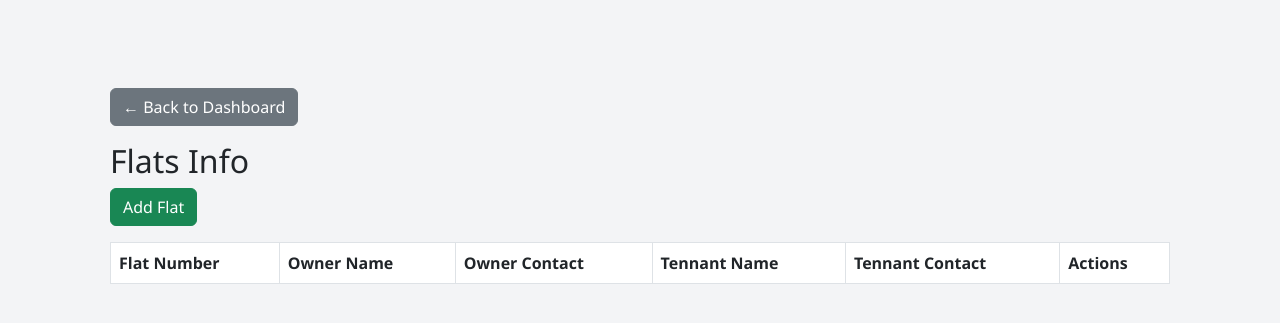
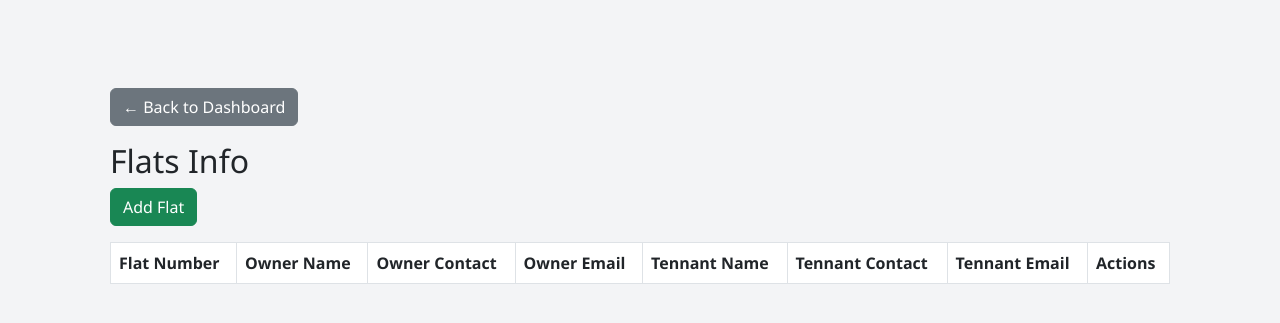
Before and after one commit to namburusowjanya/flask_apart, a Flask app: page /flats/info in a window 1280 px wide. Shown: the part 52-375 px from the top of the page. Run offline with Flask 3, Linux system fonts and the light colour scheme; the visitor is signed in with stand-in values (Sample User, id 1); lists and menus that the app fills with data are empty.

Commit message:
send emails for pending dues

```diff
--- a/app/config.py
+++ b/app/config.py
@@ -3,6 +3,6 @@ basedir = os.path.abspath(os.path.dirname(__file__))
 
 class Config:
     SECRET_KEY = 'Add your secret_key'
-    SQLALCHEMY_DATABASE_URI = 'mysql+pymysql://user_name:your_password@localhost/myflaskdb'
+    SQLALCHEMY_DATABASE_URI = 'mysql+pymysql://system:new_password@localhost/myflaskdb'
 
     SQLALCHEMY_TRACK_MODIFICATIONS = False
--- a/app/models.py
+++ b/app/models.py
@@ -8,8 +8,10 @@ class Flat(db.Model):
     flat_number = db.Column(db.String(10),unique=True,nullable=False,)
     owner_name = db.Column(db.String(100), nullable=False)
     owner_contact = db.Column(db.String(15), nullable=False)
+    owner_email = db.Column(db.String(100),nullable=False)
     tennant_name = db.Column(db.String(100), nullable=True)
     tennant_contact = db.Column(db.String(15), nullable=True)
+    tennant_email = db.Column(db.String(100),nullable=False)
 
     bills = db.relationship(
         'MaintenanceBill',
@@ -40,7 +42,6 @@ class Expense(db.Model):
     expense_id = db.Column(db.Integer, primary_key=True)
     flat_id = db.Column(db.Integer, db.ForeignKey('flats.flat_id', ondelete="CASCADE"))  # link to flat
     category = db.Column(db.String(50), nullable=False)
-    # description = db.Column(db.Text)
     amount = db.Column(db.Float, nullable=False)
     date = db.Column(db.Date, nullable=False)
     receipt_url = db.Column(db.String(255))
--- a/app/routes.py
+++ b/app/routes.py
@@ -6,7 +6,8 @@ import os
 import logging
 from apscheduler.schedulers.background import BackgroundScheduler
 from datetime import datetime, timedelta
-from app import db
+from app import db,mail
+from flask_mail import Message
 from app.models import (
     User, Flat, MaintenanceBill,
     Expense, FinancialReport, CategoryBudget,AdvancePayment,Credit)
@@ -37,8 +38,10 @@ def flats_info():
             'flat_number': flat.flat_number,
             'owner_name': flat.owner_name,
             'owner_contact': flat.owner_contact,
+            'owner_email': flat.owner_email,
             'tennant_name': flat.tennant_name,
-            'tennant_contact': flat.tennant_contact
+            'tennant_contact': flat.tennant_contact,
+            'tennant_email': flat.tennant_email,
         })
     return render_template('total_flats.html', flats=flats_data)
 
@@ -58,8 +61,10 @@ def save_flat():
     flat.flat_number = request.form.get('flat_number')
     flat.owner_name = request.form.get('owner_name')
     flat.owner_contact = request.form.get('owner_contact')
+    flat.owner_email = request.form.get('owner_email')
     flat.tennant_name = request.form.get('tennant_name')
     flat.tennant_contact = request.form.get('tennant_contact')
+    flat.tennant_email = request.form.get('tennant_email')
 
     try:
         db.session.commit()
@@ -352,18 +357,23 @@ def add_advance_payment():
 @login_required
 def pending_dues():
     selected_month = request.args.get("month", datetime.today().strftime("%Y-%m"))
+    pending_data = get_pending_data(selected_month)
 
+    return render_template(
+        "pending_dues.html",
+        pending_data=pending_data,
+        selected_month=selected_month,
+        email_results=[],
+        message=None
+    )
+def get_pending_data(selected_month):
     flats = Flat.query.all()
     pending_data = []
-
     for flat in flats:
         flat_id = flat.flat_id
+        advances = AdvancePayment.query.filter_by(flat_id=flat_id).all()
+        prepaid_months = set()
 
-        # 1. Get all advance payments for the flat
-        advances = AdvancePayment.query.filter_by(flat_id=flat_id).all()
-
-        # 2. Build set of prepaid months
-        prepaid_months = set()
         for adv in advances:
             year, month = map(int, adv.start_month.split('-'))
             for _ in range(adv.months_paid_for):
@@ -373,22 +383,92 @@ def pending_dues():
                     month = 1
                     year += 1
 
-        # 3. If the selected month is NOT in prepaid months, it's pending
         if selected_month not in prepaid_months:
-            # Create a pseudo bill just for display purposes
             pseudo_bill = MaintenanceBill(
                 flat_id=flat_id,
-                base_amount=1500.0,  # Default rent
+                base_amount=1500.0,
                 month=selected_month,
                 status="Pending",
                 method=""
             )
-            pending_data.append({
-                "flat": flat,
-                "bills": [pseudo_bill]
-            })
+            pending_data.append({"flat": flat, "bills": [pseudo_bill]})
 
-    return render_template("pending_dues.html", pending_data=pending_data, selected_month=selected_month)
+    return pending_data
+@main_bp.route("/send_due_emails", methods=["POST"])
+@login_required
+def send_due_emails():
+    selected_month = request.form.get("month", datetime.today().strftime("%Y-%m"))
+    selected_flats = request.form.getlist("selected_flats")
+    results = []
+    if not selected_flats:
+        pending_data = get_pending_data(selected_month)
+        return render_template(
+            "pending_dues.html",
+            pending_data=pending_data,
+            selected_month=selected_month,
+            email_results=[],
+            message="⚠️ No flats selected for email reminder."
+        )
+
+    flats = Flat.query.filter(Flat.flat_id.in_(selected_flats)).all()
+
+    for flat in flats:
+        try:
+            advances = AdvancePayment.query.filter_by(flat_id=flat.flat_id).all()
+            prepaid_months = set()
+            for adv in advances:
+                year, month = map(int, adv.start_month.split('-'))
+                for _ in range(adv.months_paid_for):
+                    prepaid_months.add(f"{year}-{str(month).zfill(2)}")
+                    month += 1
+                    if month > 12:
+                        month = 1
+                        year += 1
+
+            if selected_month not in prepaid_months:
+                send_due_email(flat, selected_month)
+                results.append((flat.flat_number, "✅ Sent"))
+            else:
+                results.append((flat.flat_number, "⏭️ Already paid"))
+        except Exception as e:
+            results.append((flat.flat_number, f"❌ Failed: {str(e)[:80]}"))
+
+    pending_data = get_pending_data(selected_month)
+
+    return render_template(
+        "pending_dues.html",
+        pending_data=pending_data,
+        selected_month=selected_month,
+        email_results=results,
+        message=None
+    )
+
+def send_due_email(flat, month):
+    """Send a reminder email for pending dues."""
+    subject = f"Maintenance Due Reminder - {month}"
+    recipients = []
+    if flat.tennant_email:
+        recipients.append(flat.tennant_email)
+    elif flat.owner_email:
+        recipients.append(flat.owner_email)
+    if not recipients:
+        return
+    msg = Message(subject=subject, recipients=recipients)
+    msg.body = f"""
+                Dear {flat.tennant_name or flat.owner_name},
+                This is a gentle reminder that your maintenance payment for {month} is pending.
+                Flat Number: {flat.flat_number}
+                Owner: {flat.owner_name}
+                Amount Due: ₹1500
+                Please make your payment at your earliest convenience.
+                Best regards,
+                Your Housing Society Team"""
+
+    try:
+        mail.send(msg)
+        print(f"✅ Email sent to {recipients} for Flat {flat.flat_number}")
+    except Exception as e:
+        print(f"❌ Failed to send email to {recipients}: {e}")
 
 @main_bp.route('/credits', methods=['GET'])
 @login_required
--- a/app/templates/total_flats.html
+++ b/app/templates/total_flats.html
@@ -24,7 +24,11 @@
     </div>
     <div class="mb-2">
       <label>Owner Contact:</label>
-      <input type="number" name="owner_contact" id="owner_contact" required class="form-control">
+      <input type="number" name="owner_contact" id="owner_contact"  class="form-control">
+    </div>
+    <div class="mb-2">
+      <label>Owner Email:</label>
+      <input type="email" name="owner_email" id="owner_email" required class="form-control">
     </div>
     <div class="mb-2">
       <label>Tennant Name:</label>
@@ -34,7 +38,10 @@
       <label>Tennant Contact:</label>
       <input type="number" name="tennant_contact" id="tennant_contact" class="form-control">
     </div>
-
+    <div class="mb-2">
+      <label>Tennant Email:</label>
+      <input type="email" name="tennant_email" id="tennant_email" class="form-control">
+    </div>
     <button type="submit" class="btn btn-primary">Save</button>
     <button type="button" id="cancelBtn" class="btn btn-secondary">Cancel</button>
   </form>
@@ -46,8 +53,10 @@
         <th>Flat Number</th>
         <th>Owner Name</th>
         <th>Owner Contact</th>
+        <th>Owner Email</th>
         <th>Tennant Name</th>
         <th>Tennant Contact</th>
+        <th>Tennant Email</th>
         <th>Actions</th>
       </tr>
     </thead>
@@ -57,8 +66,10 @@
         <td>{{ flat.flat_number }}</td>
         <td>{{ flat.owner_name }}</td>
         <td>{{ flat.owner_contact }}</td>
+        <td>{{ flat.owner_email }}</td>
         <td>{{flat.tennant_name}}</td>
         <td>{{flat.tennant_contact}}</td>
+        <td>{{ flat.tennant_email }}</td>
         <td>
           <!-- Edit Button -->
           <button class="btn btn-sm btn-primary edit-btn"
@@ -66,12 +77,13 @@
                   data-flat_number="{{ flat.flat_number }}"
                   data-owner_name="{{ flat.owner_name }}"
                   data-owner_contact="{{ flat.owner_contact }}"
+                  data-owner_email="{{ flat.owner_email }}"
                   data-tennant_name="{{ flat.tennant_name }}"
-                  data-tennant_contact="{{ flat.tennant_contact }}">
+                  data-tennant_contact="{{ flat.tennant_contact }}"
+                  data-tennant_email="{{ flat.tennant_email }}">
             Edit
           </button>
 
-          <!-- Delete Button Form -->
           <form method="POST" action="{{ url_for('main.delete_flat', flat_id=flat.flat_id) }}"
                 style="display:inline;"
                 onsubmit="return confirm('Are you sure you want to delete this flat?');">
@@ -98,9 +110,10 @@
       document.getElementById('flat_number').value = button.dataset.flat_number;
       document.getElementById('owner_name').value = button.dataset.owner_name;
       document.getElementById('owner_contact').value = button.dataset.owner_contact;
+      document.getElementById('owner_email').value = button.dataset.owner_email;
       document.getElementById('tennant_name').value = button.dataset.tennant_name;
       document.getElementById('tennant_contact').value = button.dataset.tennant_contact;
-
+      document.getElementById('tennant_email').value = button.dataset.tennant_email;
       document.getElementById('flatForm').style.display = 'block';
     });
   });
@@ -117,8 +130,10 @@
     document.getElementById('flat_number').value = '';
     document.getElementById('owner_name').value = '';
     document.getElementById('owner_contact').value = '';
+    document.getElementById('owner_email').value = '';
     document.getElementById('tennant_name').value = '';
     document.getElementById('tennant_contact').value = '';
+    document.getElementById('tennant_email').value = '';
   }
 </script>
 {% endblock %}
```
Also changed, not shown: app/__init__.py (+9 -1 lines), app/templates/pending_dues.html (+57 -12 lines), migrations/versions/5e356b77e368_send_mail.py (added, +34 -0 lines), test.py (added, +10 -0 lines).
